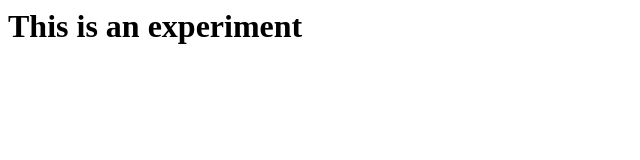
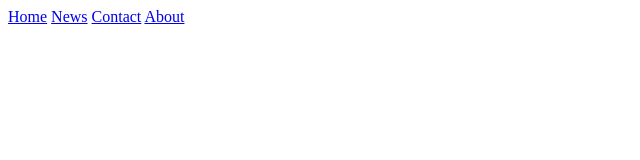
Before and after one commit to ivory221/reworking, a plain HTML site: page index.html in a window 1280 px wide. Shown: the whole page, without its empty margins (0-640 px from the left). Drawn offline with Linux system fonts and the light colour scheme.

Commit message:
added top nav bar?

```diff
--- a/index.html
+++ b/index.html
@@ -2,7 +2,10 @@
 </head>
 
 <body>
-  <div class="header">
-    <h1>This is an experiment</h1>
-  </div>
+  <div class="topnav">
+  <a class="active" href="https://ivory221.github.io/reworking/">Home</a>
+  <a href="#news">News</a>
+  <a href="#contact">Contact</a>
+  <a href="#about">About</a>
+</div>
 </body>
```
